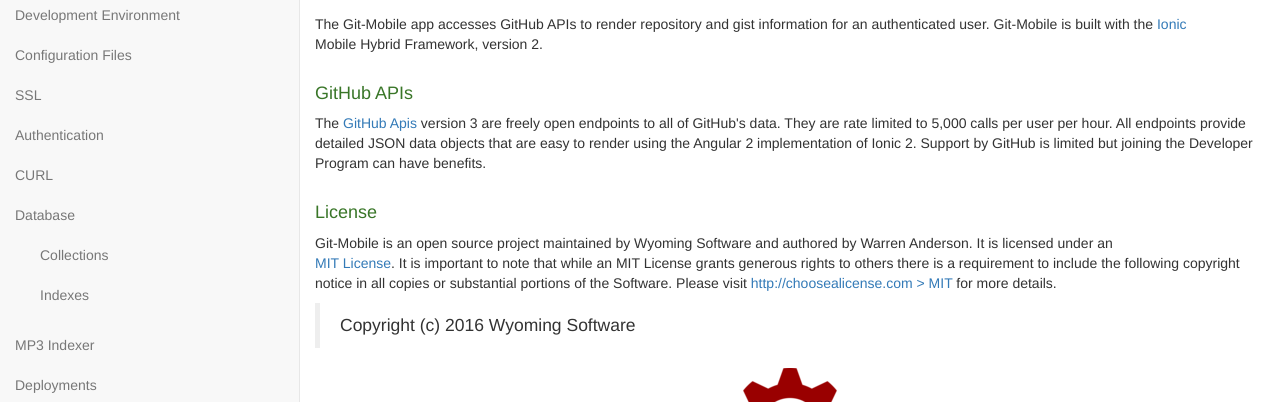
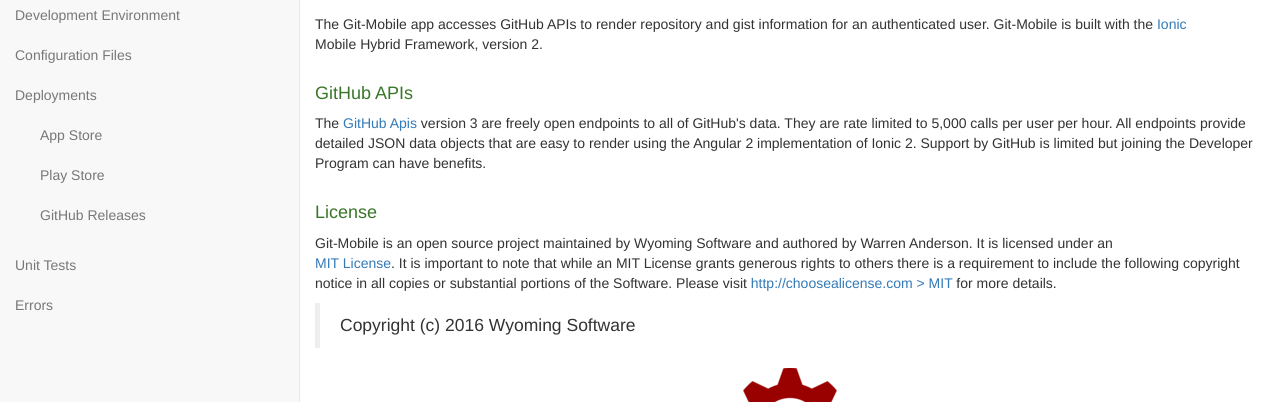
Before and after one commit to wkande/git-mobile, a plain HTML site: page index.html in a window 1280 px wide. Shown: the part 106-508 px from the top of the page. Drawn offline with Linux system fonts and the light colour scheme.

Commit message:
menu changes

```diff
--- a/index.html
+++ b/index.html
@@ -48,18 +48,7 @@
 
 
                           <li id="pages-config-md"><a href="index.html?md=pages_config.md">Configuration Files</a></li>
-                          <li id="pages-ssl-md"><a href="index.html?md=pages_ssl.md">SSL</a></li>
-                          <li id="pages-auth-md"><a href="index.html?md=pages_auth.md">Authentication</a></li>
-                          <li id="pages-curl-md"><a href="index.html?md=pages_curl.md">CURL</a></li>
 
-
-                          <li id="pages-db-overview-md"><a href="index.html?md=pages_db_overview.md">Database</a></li>
-                          <ul class="nav navmenu-nav">
-                              <li id="pages-db-collections-md"><a href="index.html?md=pages_db_collections.md" style="margin-left:25px;">Collections</a></li>
-                              <li id="pages-db-indexes-md"><a href="index.html?md=pages_db_indexes.md" style="margin-left:25px;">Indexes</a></li>
-                          </ul>
-
-                          <li id="pages-indexer-md"><a href="index.html?md=pages_indexer.md">MP3 Indexer</a></li>
 
                           <li id="pages-deploy-overview-md"><a href="index.html?md=pages_deploy_overview.md">Deployments</a></li>
                           <ul class="nav navmenu-nav">
```
